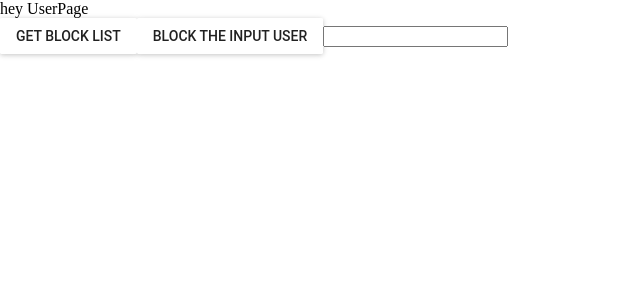
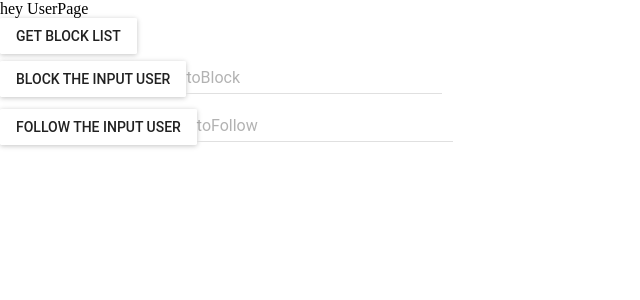
Before and after one commit to KarinaDavtyan/get-the-block, a React (Create React App) app: page /1 in a window 1280 px wide. Shown: the top 300 px of the page, without its empty margins (0-640 px from the left). Built offline with nearby package versions, Linux system fonts and the light colour scheme.

Commit message:
added input to follow user

```diff
--- a/src/containers/UserPage.js
+++ b/src/containers/UserPage.js
@@ -1,12 +1,14 @@
 import React from 'react';
 
 import RaisedButton from 'material-ui/RaisedButton';
+import TextField from 'material-ui/TextField';
 
 class UserPage extends React.Component {
 
   state = {
     user: window.location.pathname.slice(1),
     toBlock: '',
+    toFollow: ''
   }
 
 
@@ -30,13 +32,22 @@ class UserPage extends React.Component {
     fetch('http://Karina-MacBookPro.local:3000/block_it/' + user + '/' + username, params)
   }
 
+  follow = (username) => {
+    const params = {
+      method: 'POST',
+    }
+    const { user } = this.state;
+    fetch('http://Karina-MacBookPro.local:3000/follow_block/' + user + '/' + username, params)
+  }
+
   handleChanges = (e) => {
     this.setState({
       [e.target.name]: e.target.value
     })
   }
 
-  validate = () => this.block(this.state.toBlock);
+  validateToBlock = () => this.block(this.state.toBlock);
+  validateToFollow = () => this.follow(this.state.toFollow);
 
   render () {
     return (
@@ -47,15 +58,29 @@ class UserPage extends React.Component {
           onClick={this.getBlockList}
           label='get block list'
         />
+        <br/>
         <RaisedButton
-          onClick={this.validate}
+          onClick={this.validateToBlock}
           label='block the input user'
         />
-        <input
+        <TextField
           value={this.state.toBlock}
           onChange={this.handleChanges}
           id="toBlock"
           name="toBlock"
+          hintText="toBlock"
+        />
+        <br/>
+        <RaisedButton
+          onClick={this.validateToFollow}
+          label='follow the input user'
+        />
+        <TextField
+          value={this.state.toFollow}
+          onChange={this.handleChanges}
+          id="toFollow"
+          name="toFollow"
+          hintText="toFollow"
         />
       </div>
     );
```
